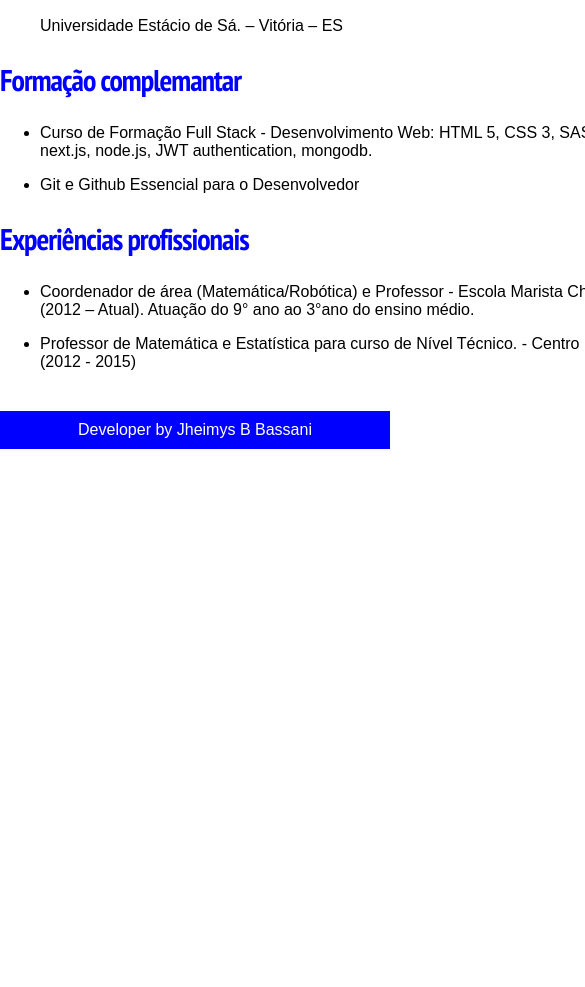
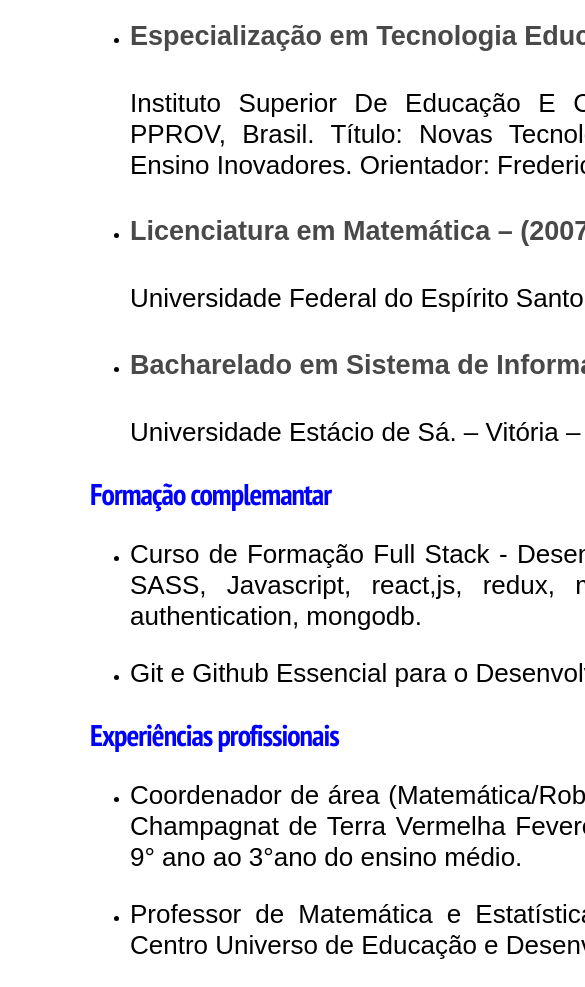
Before and after one commit to Jheimys/curriculo, a plain HTML site: page curriculo-james/index.html in a window 390 px wide. Shown: the part 880-1867 px from the top of the page, 585 px wide, since content can reach past the window. Before the commit the page ends 1329 px from the top, so only its background shows below. Drawn offline with Linux system fonts and the light colour scheme.

Commit message:
atualização do modo responsivo

```diff
--- a/curriculo-james/index.html
+++ b/curriculo-james/index.html
@@ -33,6 +33,8 @@
             <a href="contato.html" class="social-links">
                 <img src="img/e-mail.png" alt="email" class="social-icons" >
             </a>
+
+
         </div>
 
         <p>Olá, me chamo Jheimys Bezerra Bassani, sou brasileiro tenho 38 anos, sou casado e moro na cidade de Vitória-ES. Possuo Mestrado e Graduação em Matemática pela Universidade Federal do Espírito Santo. Atuo como coordenador de equipe e professor a mais de 10 anos. Atualmente curso Sistemas de Informação, e desenvolvo projetos em HTML, CSS e Javascript. </p>
@@ -91,29 +93,32 @@
 
             <ul>
                 <li>
-                    Git e Github Essencial para o Desenvolvedor
+                   <p> Git e Github Essencial para o Desenvolvedor</p>
                 </li>
             </ul>
 
-        <h2 class="topicosh2">Experiências profissionais</h2>
+
+            <h2 class="topicosh2">Experiências profissionais</h2>
 
             <ul>
                 <li>
-                    Coordenador de área (Matemática/Robótica) e Professor - Escola Marista Champagnat de Terra Vermelha
-                    Fevereiro de (2012 – Atual). Atuação do 9° ano ao 3°ano do ensino médio.
+                   <p> Coordenador de área (Matemática/Robótica) e Professor - Escola Marista Champagnat de Terra Vermelha
+                    Fevereiro de (2012 – Atual). Atuação do 9° ano ao 3°ano do ensino médio.  </p>
                 </li>
             </ul>
 
             <ul>
                 <li>
-                    Professor de Matemática e Estatística para curso de Nível Técnico. - Centro Universo de Educação e Desenvolvimento
+                    <p> Professor de Matemática e Estatística para curso de Nível Técnico. - Centro Universo de Educação e Desenvolvimento
                     (2012 - 2015)
+                    </p>
                 </li>
             </ul>
     </div>
-
+<!--
     <div>
         <footer class="footer">  Developer by Jheimys B Bassani </footer>
     </div>
+-->
 </body>
 </html>
--- a/curriculo-james/style.css
+++ b/curriculo-james/style.css
@@ -1,13 +1,18 @@
+
+
 body{
     background-color: #ffffff;
     font-family: 'Arial,Raleway', sans-serif;
     color:black;
     margin: 0;
+    text-align: justify;
 }
+
 
 .container{
     margin: 0 auto;
     width: 900px;
+    padding: 0 90px;
 }
 
 .profile{
@@ -42,10 +47,19 @@ h1{
     color: blue;
 }
 
+
+
+p{
+    /*font-size: max(16px, 1vw)*/
+    font-size: 17px;
+}
+
 h4{
     color: rgb(73,73,73);
-    font-size: 17px;
+    font-size: 18px;
 }
+
+
 
 .caption{
    margin-top: 0;
@@ -74,3 +88,33 @@ h4{
     margin-top: 40px;
     padding: 10px 0;
 }
+
+/*Design responsivo */
+
+@media(max-width:1080){
+    .container{
+        padding: 0 120px;
+    }
+}
+
+@media(min-width:560px) and (max-width:800px){
+    p{
+        font-size: 24px;
+    }
+
+    h4{
+        font-size:25px ;
+    }
+}
+
+@media(max-width:559px){
+
+    p{
+        font-size: 26px;
+    }
+
+    h4{
+        font-size:27px ;
+    }
+
+}
```
